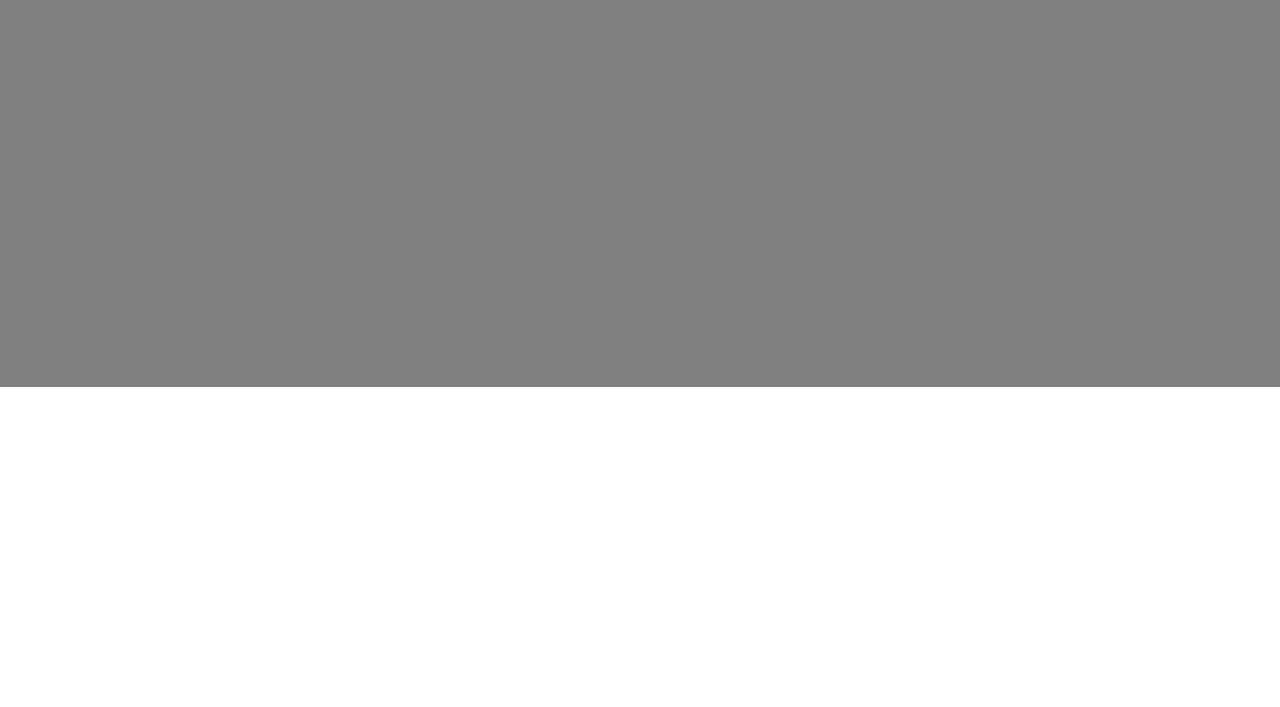
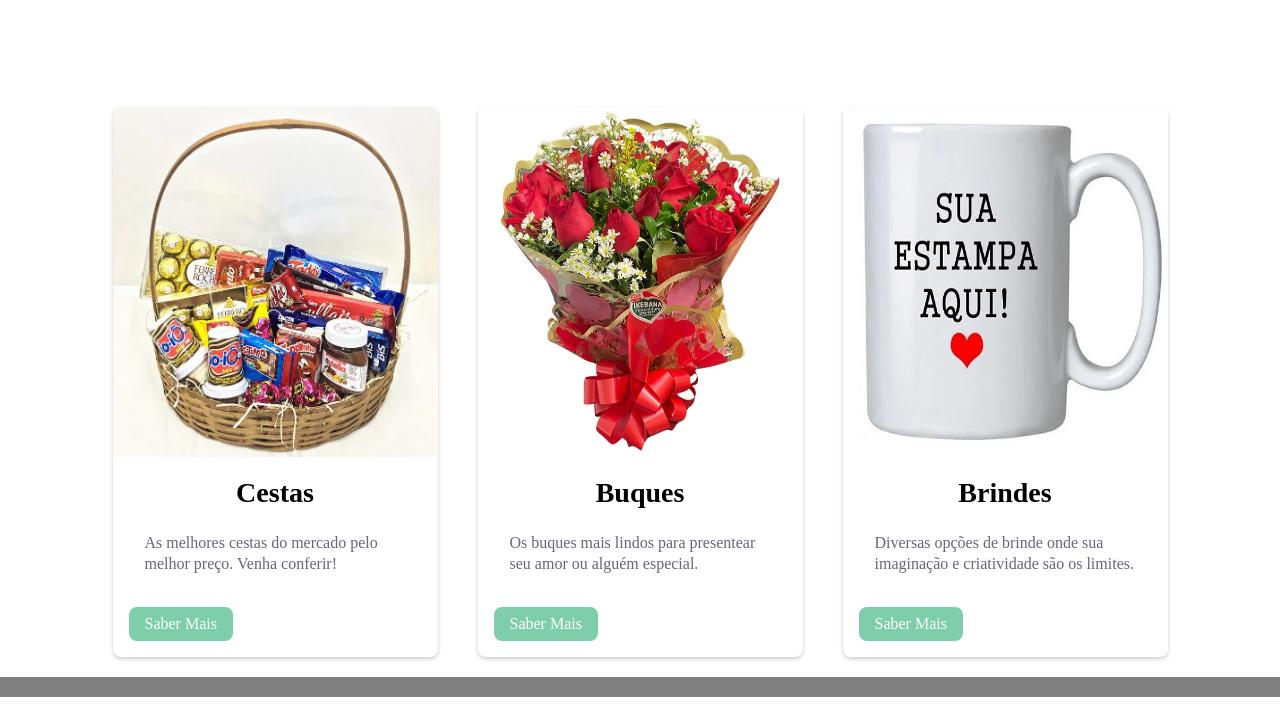
Before and after one commit to Gxstax7/Projeto-Site-Amor-Perfeito-, a plain HTML site: page index.html in a window 1280 px wide. Shown: the part 93-800 px from the top of the page. Drawn offline with Linux system fonts and the light colour scheme.

Commit message:
Adição dos cards de escolha

```diff
--- a/index.html
+++ b/index.html
@@ -8,7 +8,6 @@
     <script src="https://kit.fontawesome.com/6d587288fa.js" crossorigin="anonymous"></script>
 </head>
 <body>
-
 
     <header>
         <nav>
@@ -26,7 +25,38 @@
         </nav>
     </header>
 
-    <main></main>
+    <main>
+
+
+        <div class="card-container">
+            <div class="card">
+                <img src="assents/cesta.jpeg" alt="">
+                <div class="card-content">
+                    <h3>Cestas</h3>
+                    <p>As melhores cestas do mercado pelo melhor preço. Venha conferir!</p>
+                    <a href="" class="btn">Saber Mais</a>
+                </div>
+            </div>
+
+            <div class="card">
+                <img src="assents/buque1.jpeg" alt="">
+                <div class="card-content">
+                    <h3>Buques</h3>
+                    <p>Os buques mais lindos para presentear seu amor ou alguém especial.</p>
+                    <a href="" class="btn">Saber Mais</a>
+                </div>
+            </div>
+
+            <div class="card">
+                <img src="assents/brinde.jpeg" alt="">
+                <div class="card-content">
+                    <h3>Brindes</h3>
+                    <p>Diversas opções de brinde onde sua imaginação e criatividade são os limites.</p>
+                    <a href="" class="btn">Saber Mais</a>
+                </div>
+            </div>
+        </div>
+    </main>
 
     <footer></footer>
 
--- a/style.css
+++ b/style.css
@@ -1,3 +1,59 @@
+body{
+    background-color: f0f0f0;
+}
+
+.card-container{
+    display: flex;
+    justify-content: center;
+    flex-wrap: wrap;
+    margin-top: 100px;
+}
+
+.card{
+    width: 325px;
+    background-color: f0f0f0;
+    border-radius: 8px;
+    overflow: hidden;
+    box-shadow: 0px 2px 4px rgba(0,0,0,0.2);
+    margin: 20px;
+}
+
+.card img {
+    width: 100%;
+    height: 350px;
+}
+
+.card-content{
+    padding: 16px;
+}
+
+.card-content h3 {
+    font-size: 28px;
+    text-align: center;
+    margin-bottom: 8px;
+}
+
+.card-content p {
+    color: #667;
+    padding: 16px;
+    line-height: 1.3;
+}
+
+.card-content .btn {
+    display: inline-block;
+    padding: 8px 16px;
+    border-radius: 8px;
+    text-decoration: none;
+    margin-top: 16px;
+    color: white;
+    background-color: rgb(126, 207, 169);
+}
+
+.card-content .btn:hover {
+    background-color: rgb(0, 255, 136);
+    transition: 0.6s;
+}
+
 nav{
     background-image: url(https://wallpapers.com/images/hd/flower-drawing-2jwzzcdnpsfbsyfg.jpg);
     height: 80px;
@@ -59,7 +115,7 @@ li a.active,li a:hover{
 
 footer{
       width: 100%;
-      height: 400px;
+      height: 20px;
       background-color: gray;
 }
 
@@ -100,5 +156,3 @@ footer{
     #check:checked ~ ul{
         left: 0%;
     }
-
-}
```
Also changed, not shown: assents/brinde.jpeg (added), assents/buque1.jpeg (added), assents/cesta.jpeg (added).
